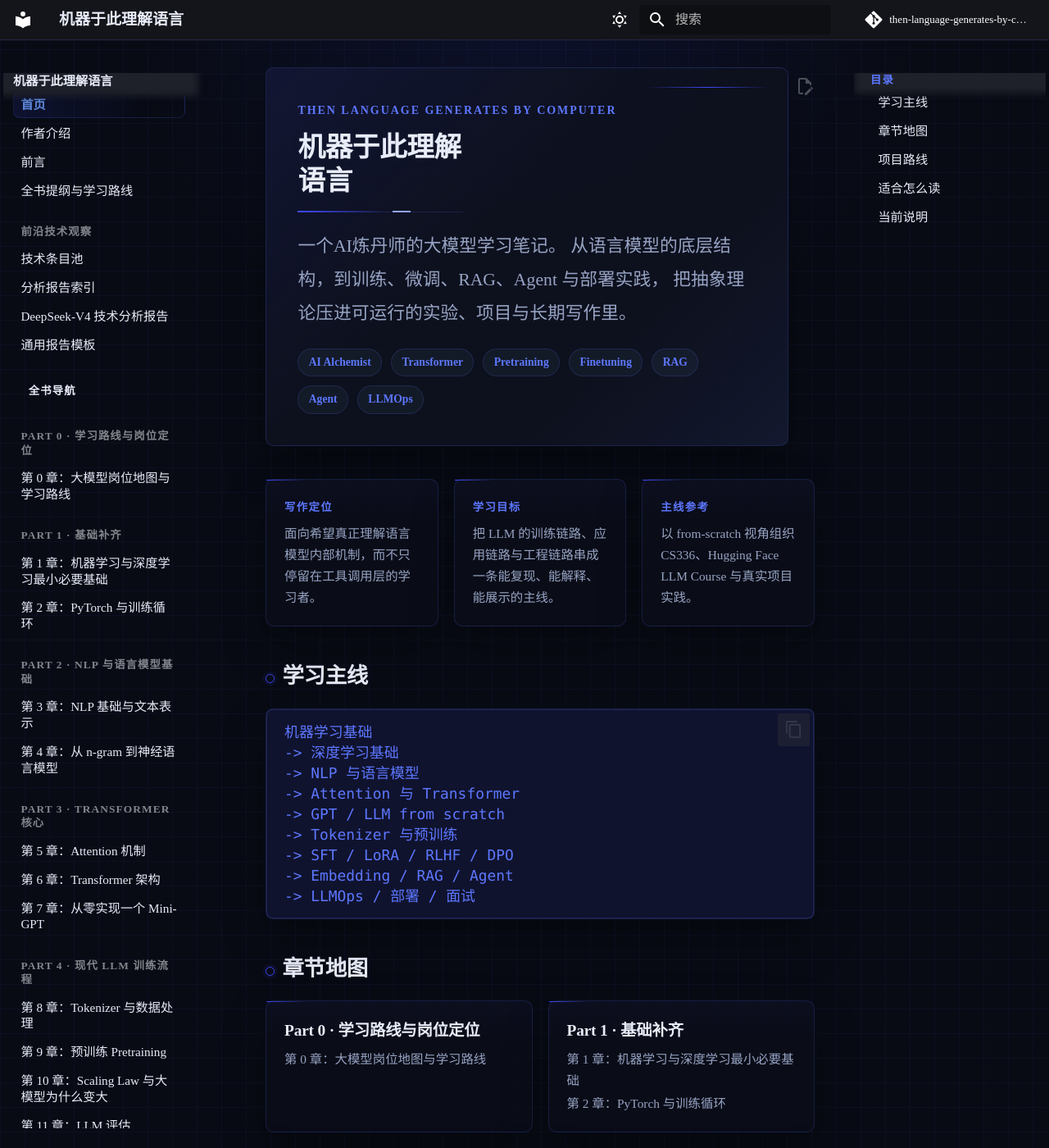
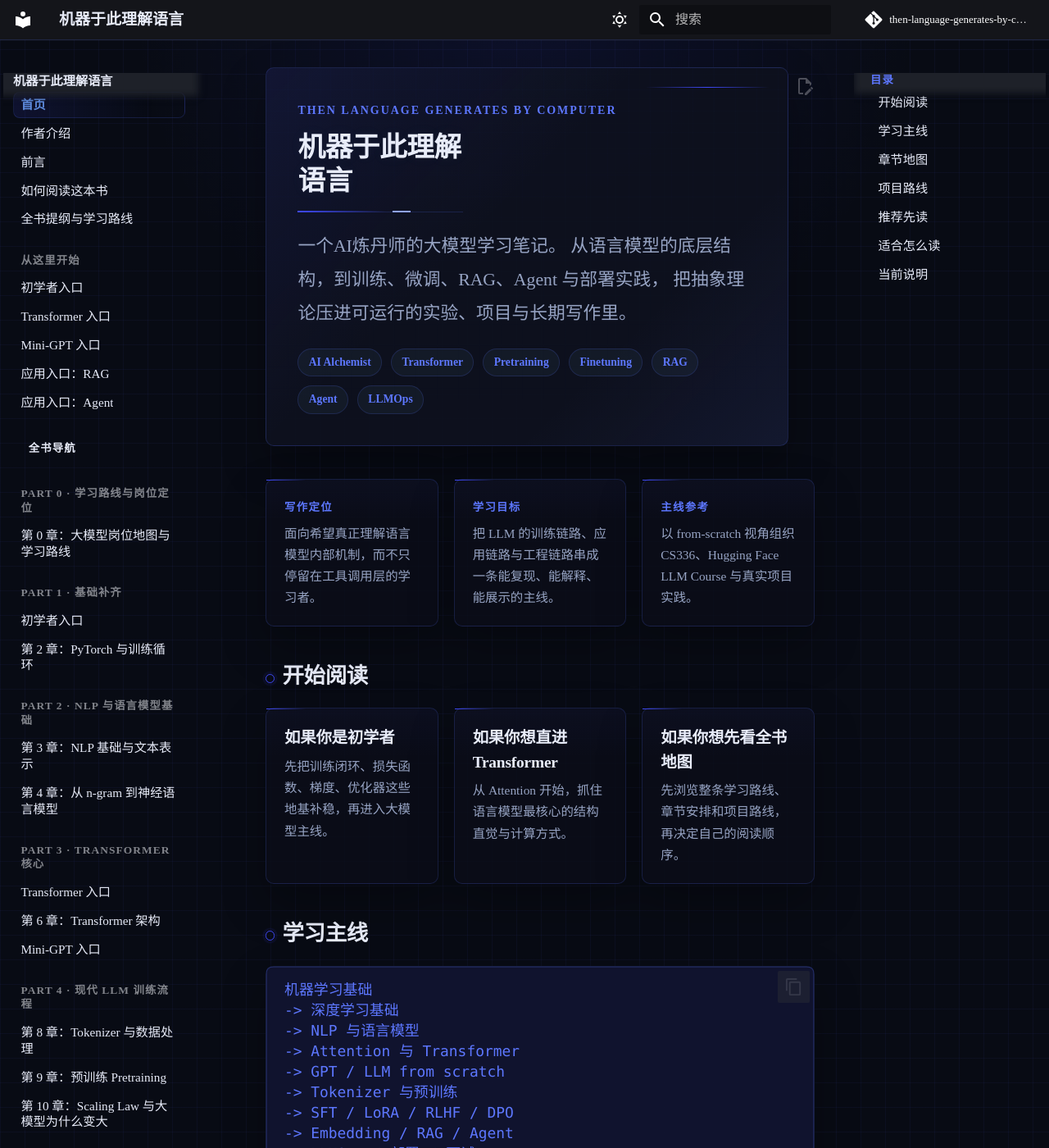
Before and after one commit to Ferris-Liu/LLM-Start-from-the-scratch, an MkDocs documentation site: the page built from docs/index.md, in a window 1280 px wide and 1400 px high. Shown: the whole window at 82% size. Built offline with MkDocs 1.6.1 and Material for MkDocs 9.7.7, drawn with Linux system fonts in a browser that asks for light colours; comment, search, counter and statistics services are not loaded; some of the changed text lies outside the part shown.

Commit message:
add a lot

```diff
--- a/docs/assets/stylesheets/extra.css
+++ b/docs/assets/stylesheets/extra.css
@@ -500,6 +500,14 @@
   grid-template-columns: repeat(2, minmax(0, 1fr));
 }
 
+.llm-card-grid--entry {
+  grid-template-columns: repeat(3, minmax(0, 1fr));
+}
+
+.llm-card-grid--featured {
+  grid-template-columns: repeat(2, minmax(0, 1fr));
+}
+
 .llm-card,
 .llm-highlight,
 .llm-path-card {
--- /dev/null
+++ b/docs/how-to-read.md
@@ -0,0 +1,67 @@
+# 如何阅读这本书
+
+这本笔记不是按“扫一遍目录就结束”的方式设计的，它更像一本需要边读边跑、边记边改的技术书。
+
+## 如果你是第一次来
+
+推荐先按这个顺序走：
+
+1. [作者介绍](about-author.md)：先知道这本笔记是从什么视角写的。
+2. [前言](preface.md)：理解为什么这本笔记会这样展开。
+3. [全书提纲与学习路线](roadmap.md)：建立全局地图。
+4. [第 1 章：机器学习与深度学习最小必要基础](book/01-ml-dl-basics.md)：把训练闭环补稳。
+5. [第 5 章：Attention 机制](book/05-attention.md)：进入 Transformer 主线。
+
+## 三种读法
+
+### 1. 从零跟读
+
+适合刚开始系统学习 LLM 的读者。
+
+建议路线：
+
+- Part 1 基础补齐
+- Part 2 NLP 与语言模型基础
+- Part 3 Transformer 核心
+- Part 4 现代 LLM 训练流程
+- Part 5 / Part 6 再进入应用与工程
+
+### 2. 先啃核心
+
+适合已经有一点基础、但想尽快抓住关键的读者。
+
+建议先看：
+
+- [第 5 章：Attention 机制](book/05-attention.md)
+- [第 6 章：Transformer 架构](book/06-transformer-architecture.md)
+- [第 7 章：从零实现一个 Mini-GPT](book/07-mini-gpt.md)
+
+### 3. 先看应用链路
+
+适合已经了解基础概念，想先建立工程直觉的读者。
+
+建议先看：
+
+- [第 15 章：Embedding、向量数据库与语义检索](book/15-embedding-retrieval.md)
+- [第 16 章：RAG 从原理到项目](book/16-rag.md)
+- [第 17 章：Agent 与 Tool Calling](book/17-agent-tool-calling.md)
+
+## 怎么读效果最好
+
+我更推荐你把它当成一本“要动手的书”来用：
+
+- 遇到公式，自己推一遍
+- 遇到代码，亲手跑一遍
+- 遇到实验，改几个参数看看结果
+- 每学完一章，写一页自己的复盘
+
+这样知识才会从“看过”变成“真的会”。
+
+## 你最终应该带走什么
+
+理想情况下，读完这本笔记，你不只是多了很多术语，而是能逐步沉淀出这些东西：
+
+- 一套更完整的 LLM 知识地图
+- 几个能拿得出手的 from-scratch 或应用项目
+- 一批可以复用的技术文档、README 和博客素材
+- 一种更稳定的学习和表达方式
--- a/docs/index.md
+++ b/docs/index.md
@@ -29,6 +29,23 @@
   <article class="llm-highlight">
     <div class="llm-highlight__label">主线参考</div>
     <p>以 from-scratch 视角组织 CS336、Hugging Face LLM Course 与真实项目实践。</p>
+  </article>
+</div>
+
+## 开始阅读
+
+<div class="llm-card-grid llm-card-grid--entry">
+  <article class="llm-card">
+    <h3><a href="book/01-ml-dl-basics/">如果你是初学者</a></h3>
+    <p>先把训练闭环、损失函数、梯度、优化器这些地基补稳，再进入大模型主线。</p>
+  </article>
+  <article class="llm-card">
+    <h3><a href="book/05-attention/">如果你想直进 Transformer</a></h3>
+    <p>从 Attention 开始，抓住语言模型最核心的结构直觉与计算方式。</p>
+  </article>
+  <article class="llm-card">
+    <h3><a href="roadmap/">如果你想先看全书地图</a></h3>
+    <p>先浏览整条学习路线、章节安排和项目路线，再决定自己的阅读顺序。</p>
   </article>
 </div>
 
@@ -118,6 +135,19 @@
   </article>
 </div>
 
+## 推荐先读
+
+<div class="llm-card-grid llm-card-grid--featured">
+  <article class="llm-card">
+    <h3><a href="book/05-attention/">样板章 · Attention 机制</a></h3>
+    <p>适合快速判断这本笔记是否合你胃口：原理、公式、代码表达会集中体现在这里。</p>
+  </article>
+  <article class="llm-card">
+    <h3><a href="book/07-mini-gpt/">样板章 · 从零实现一个 Mini-GPT</a></h3>
+    <p>如果你偏爱 from-scratch 学习法，这一章会是全书最能体现项目感的入口。</p>
+  </article>
+</div>
+
 ## 适合怎么读
 
 !!! tip "建议阅读方式"
--- a/mkdocs.yml
+++ b/mkdocs.yml
@@ -87,12 +87,14 @@
   - 首页: index.md
   - 作者介绍: about-author.md
   - 前言: preface.md
+  - 如何阅读这本书: how-to-read.md
   - 全书提纲与学习路线: roadmap.md
-  - 前沿技术观察:
-    - 技术条目池: frontier/frontier_tech.md
-    - 分析报告索引: frontier/frontier_reports.md
-    - DeepSeek-V4 技术分析报告: frontier/reports/deepseek-v4.md
-    - 通用报告模板: frontier/_report_template.md
+  - 从这里开始:
+    - 初学者入口: book/01-ml-dl-basics.md
+    - Transformer 入口: book/05-attention.md
+    - Mini-GPT 入口: book/07-mini-gpt.md
+    - 应用入口：RAG: book/16-rag.md
+    - 应用入口：Agent: book/17-agent-tool-calling.md
   - 全书导航:
     - 概览: book/index.md
   - Part 0 · 学习路线与岗位定位:
@@ -121,3 +123,8 @@
     - 第 16 章：RAG 从原理到项目: book/16-rag.md
     - 第 17 章：Agent 与 Tool Calling: book/17-agent-tool-calling.md
     - 第 18 章：LLMOps、部署与生产化: book/18-llmops-deployment.md
+  - 前沿技术观察:
+    - 技术条目池: frontier/frontier_tech.md
+    - 分析报告索引: frontier/frontier_reports.md
+    - DeepSeek-V4 技术分析报告: frontier/reports/deepseek-v4.md
+    - 通用报告模板: frontier/_report_template.md
```
Also changed, not shown: README.md (+77 -13 lines).
